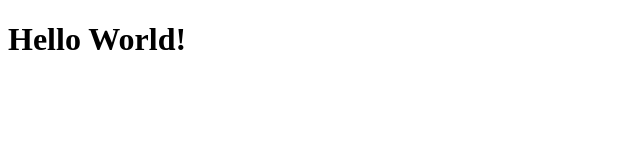
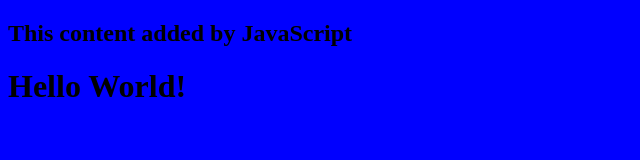
Before and after one commit to acronym1986/js-project-mode, a plain HTML site: page index.html in a window 1280 px wide. Shown: the whole page, without its empty margins (0-640 px from the left). Drawn offline with Linux system fonts and the light colour scheme.

Commit message:
add style.css and script.js and update index.html

```diff
--- a/index.html
+++ b/index.html
@@ -1,9 +1,11 @@
 <!DOCTYPE html>
 <html lang="en">
   <head>
+     <link rel="stylesheet" href="style.css">
      <title>My Website</title>
   </head>
   <body>
+     <script src="script.js"></script>
      <h1>Hello World!</h1>
   </body>
 </html>
--- /dev/null
+++ b/script.js
@@ -0,0 +1,3 @@
+const h2 = document.createElement('h2');
+h2.textContent = "This content added by JavaScript";
+document.querySelector('body').appendChild(h2);
--- /dev/null
+++ b/style.css
@@ -0,0 +1,3 @@
+body {
+    background: blue;
+  }
```
